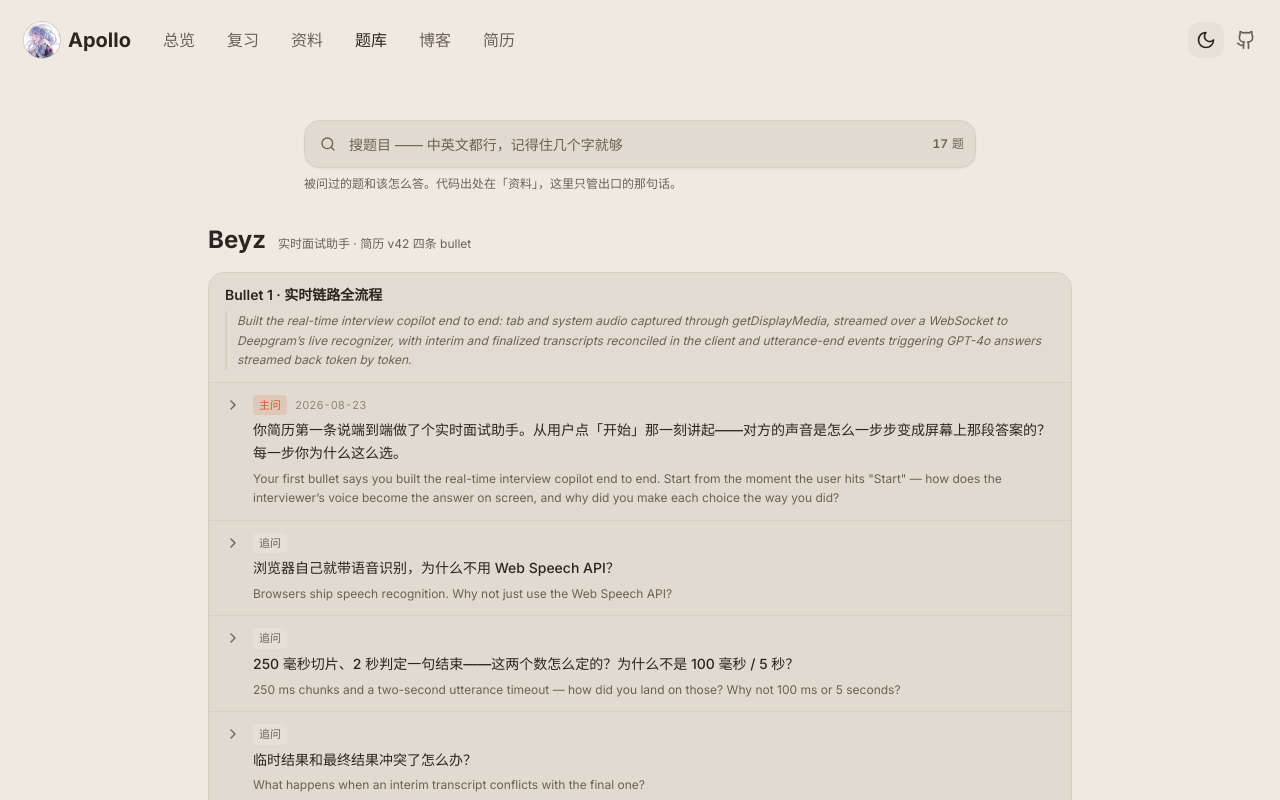
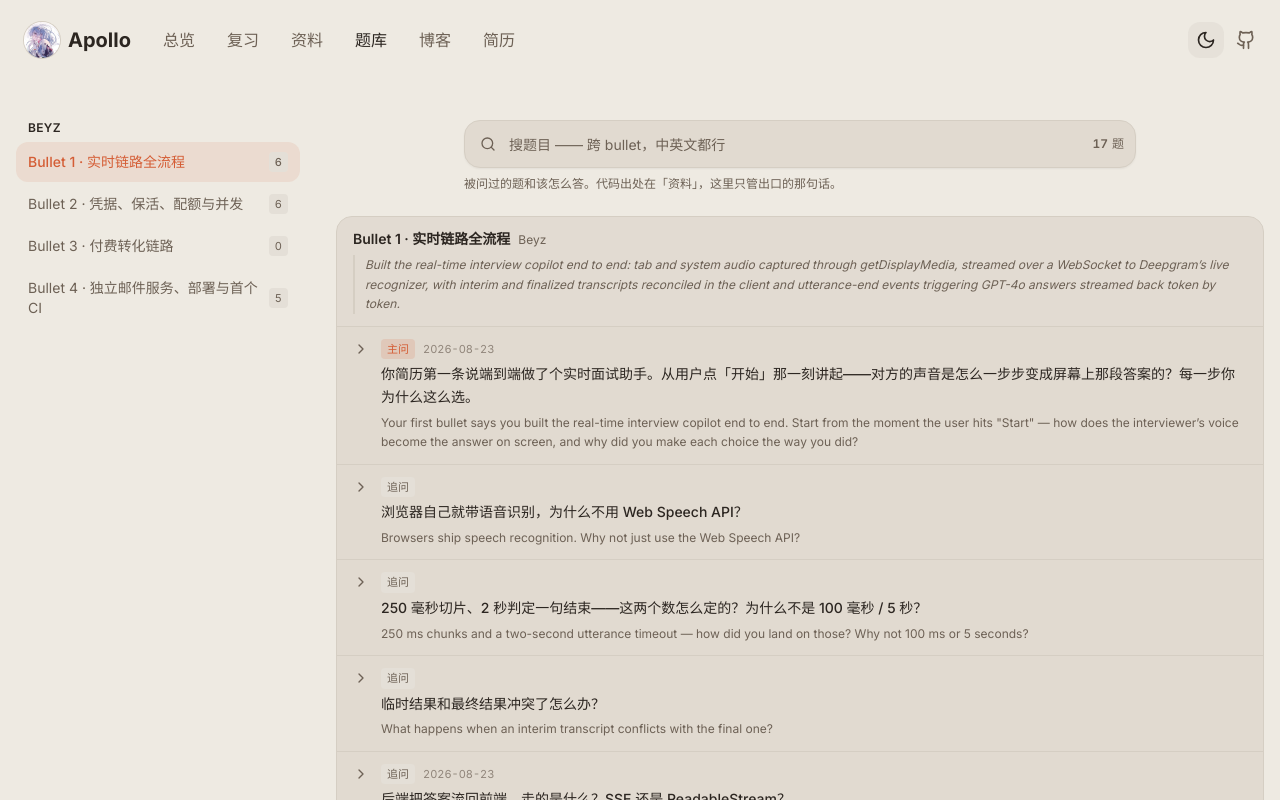
Before and after one commit to Fzgt/apollo, a React (Vite) app: page /questions in a window 1280 px wide. Shown: the top 800 px of the page. Built offline with nearby package versions, Linux system fonts and the light colour scheme.

Commit message:
feat: 题库改成左侧栏切 bullet，正文只显示选中的一条

```diff
--- a/src/pages/QuestionsPage.tsx
+++ b/src/pages/QuestionsPage.tsx
@@ -1,4 +1,5 @@
 import { useEffect, useMemo, useState } from 'react';
+import { useSearchParams } from 'react-router-dom';
 import { motion } from 'framer-motion';
 import { ChevronsDownUp, Search, SearchX, X } from 'lucide-react';
 import { QuestionRow } from '@/components/questions/QuestionRow';
@@ -14,16 +15,29 @@ interface Scored {
   hitEn?: number[];
 }
 
+/** 侧边栏和正文共用的一个格子：某家公司下的某条 bullet */
+interface Slot {
+  key: string;
+  sourceId: string;
+  sourceTitle: string;
+  sourceSubtitle?: string;
+  bulletId: string;
+  bulletTitle: string;
+  resume?: string;
+  rows: Scored[];
+  total: number;
+}
+
 /**
- * 一道题的命中：中文题干、英文题干、答案正文各算一次，取最高分。
- * 答案命中要打折——搜的是题目，答案只是兜底。
+ * 一道题的命中：中文题干、英文题干、搜索别名、答案正文各算一次，取最高分。
+ * 别名打小折，正文打大折——搜的是题目，正文只是兜底。
  */
 function scoreQuestion(question: Question, query: string): Scored | null {
   const zh = fuzzyMatch(query, question.q.zh);
   const en = question.q.en ? fuzzyMatch(query, question.q.en) : null;
+  const keys = question.keywords?.length ? fuzzyMatch(query, question.keywords.join(' ')) : null;
   // 正文只认精确子串：让它参与模糊匹配会把整个题库都捞回来
   const body = question.a.zh.toLowerCase().includes(query.trim().toLowerCase()) ? 140 : -Infinity;
-  const keys = question.keywords?.length ? fuzzyMatch(query, question.keywords.join(' ')) : null;
 
   const best = Math.max(
     zh?.score ?? -Infinity,
@@ -34,57 +48,78 @@ function scoreQuestion(question: Question, query: string): Scored | null {
 
   if (!Number.isFinite(best)) return null;
 
-  return {
-    question,
-    score: best,
-    hitZh: zh?.indices,
-    hitEn: en?.indices,
-  };
+  return { question, score: best, hitZh: zh?.indices, hitEn: en?.indices };
 }
 
 export default function QuestionsPage() {
+  const [searchParams, setSearchParams] = useSearchParams();
   const [query, setQuery] = useState('');
   const [openIds, setOpenIds] = useState<Set<string>>(() => new Set());
 
   const trimmed = query.trim();
+  const isFiltered = trimmed.length > 0;
 
-  /** 分组结构原样保留，只把不匹配的题摘掉；空掉的 bullet 不显示 */
-  const groups = useMemo(() => {
-    return questionSources.map((source) => ({
-      source,
-      bullets: source.bullets
-        .map((bullet) => {
-          if (!trimmed) {
-            return {
-              bullet,
-              rows: bullet.questions.map((question) => ({ question, score: 0 }) as Scored),
-            };
-          }
-          // bullet 标题命中时，整组都算命中——「bullet 4」这种搜法要能用
+  /** 所有格子。搜索时每个格子只留命中的题，用来在侧边栏标数 */
+  const slots = useMemo<Slot[]>(
+    () =>
+      questionSources.flatMap((source) =>
+        source.bullets.map((bullet) => {
+          const rows = !isFiltered
+            ? bullet.questions.map((question) => ({ question, score: 0 }) as Scored)
+            : (() => {
+                // bullet 标题命中时整组都算命中——「bullet 4」这种搜法要能用
                 const groupHit = fuzzyMatch(trimmed, `${source.title} ${bullet.title}`);
-          const rows = bullet.questions
-            .map((question) => scoreQuestion(question, trimmed) ?? (groupHit ? ({ question, score: groupHit.score - 40 } as Scored) : null))
+                return bullet.questions
+                  .map(
+                    (question) =>
+                      scoreQuestion(question, trimmed) ??
+                      (groupHit ? ({ question, score: groupHit.score - 40 } as Scored) : null)
+                  )
                   .filter((row): row is Scored => row !== null)
                   .sort((a, b) => b.score - a.score);
-          return { bullet, rows };
+              })();
+
+          return {
+            key: `${source.id}/${bullet.id}`,
+            sourceId: source.id,
+            sourceTitle: source.title,
+            sourceSubtitle: source.subtitle,
+            bulletId: bullet.id,
+            bulletTitle: bullet.title,
+            resume: bullet.resume,
+            rows,
+            total: bullet.questions.length,
+          };
         })
-        .filter((entry) => entry.rows.length > 0 || !trimmed),
-    })).filter((group) => group.bullets.length > 0);
-  }, [trimmed]);
-
-  const visibleCount = groups.reduce(
-    (sum, group) => sum + group.bullets.reduce((n, entry) => n + entry.rows.length, 0),
-    0
+      ),
+    [isFiltered, trimmed]
   );
 
-  const isFiltered = trimmed.length > 0;
+  const paramKey = searchParams.get('b');
+  const activeKey = slots.some((slot) => slot.key === paramKey) ? paramKey! : slots[0]?.key;
+
+  const selectSlot = (key: string) => {
+    const next = new URLSearchParams(searchParams);
+    next.set('b', key);
+    setSearchParams(next, { replace: true });
+  };
+
+  /**
+   * 不搜索时只看选中的那条 bullet；一旦搜索就跨 bullet 出结果——
+   * 否则搜到的东西在别的 bullet 下，屏幕上只会是一片空。
+   */
+  const shown = isFiltered
+    ? slots.filter((slot) => slot.rows.length > 0)
+    : slots.filter((slot) => slot.key === activeKey);
+
+  const hitCount = slots.reduce((sum, slot) => sum + slot.rows.length, 0);
 
   // 搜到唯一一条时直接展开，省一次点击
   useEffect(() => {
-    if (!isFiltered || visibleCount !== 1) return;
-    const only = groups.flatMap((g) => g.bullets.flatMap((b) => b.rows))[0];
+    if (!isFiltered || hitCount !== 1) return;
+    const only = slots.flatMap((slot) => slot.rows)[0];
     if (only) setOpenIds(new Set([only.question.id]));
-  }, [isFiltered, visibleCount, groups]);
+  }, [isFiltered, hitCount, slots]);
 
   const toggle = (id: string) =>
     setOpenIds((prev) => {
@@ -94,18 +129,90 @@ export default function QuestionsPage() {
       return next;
     });
 
+  /** 侧边栏一格。桌面竖排、手机横排滑动，样式差在容器上 */
+  const slotButton = (slot: Slot, variant: 'aside' | 'chip') => {
+    const active = !isFiltered && slot.key === activeKey;
+    const badge = isFiltered ? slot.rows.length : slot.total;
+
     return (
-    <div className="flex min-h-screen flex-col bg-background">
-      <div className="flex-1 pt-20 md:pt-24">
-        <div className="container mx-auto max-w-4xl px-4 sm:px-6 lg:px-4">
-          {/* 搜索条放页面正中最上方：进来第一件事就是找题 */}
-          <div className="pt-4 md:pt-6">
+      <button
+        key={slot.key}
+        type="button"
+        onClick={() => {
+          setQuery('');
+          selectSlot(slot.key);
+        }}
+        title={slot.bulletTitle}
+        className={cn(
+          'flex items-center gap-2 text-left transition-colors',
+          variant === 'aside'
+            ? 'w-full rounded-lg px-3 py-2.5 text-sm'
+            : 'shrink-0 rounded-full border px-3 py-1.5 text-xs',
+          active
+            ? variant === 'aside'
+              ? 'bg-primary/10 font-medium text-primary'
+              : 'border-primary/50 bg-primary/15 font-medium text-primary'
+            : variant === 'aside'
+              ? 'text-muted-foreground hover:bg-muted hover:text-foreground'
+              : 'border-border bg-muted/50 text-muted-foreground hover:bg-muted hover:text-foreground',
+          isFiltered && badge === 0 && 'opacity-40'
+        )}
+      >
+        <span className={cn('min-w-0 flex-1', variant === 'chip' && 'whitespace-nowrap')}>
+          {slot.bulletTitle}
+        </span>
+        <span
+          className={cn(
+            'shrink-0 rounded px-1.5 text-[11px] tabular-nums',
+            isFiltered && badge > 0
+              ? 'bg-primary/20 text-primary'
+              : 'bg-muted text-muted-foreground'
+          )}
+        >
+          {badge}
+        </span>
+      </button>
+    );
+  };
+
+  const grouped = questionSources.map((source) => ({
+    source,
+    slots: slots.filter((slot) => slot.sourceId === source.id),
+  }));
+
+  return (
+    <div className="min-h-screen bg-background">
+      <div className="pt-20 md:pt-24">
+        <div className="container mx-auto max-w-[1400px] px-4 sm:px-6 lg:px-4">
+          <div className="flex gap-8 py-4 sm:py-6">
+            {/* 侧边栏：钉在视口里，切 bullet 不用滚一屏 */}
+            <aside className="sticky top-[7.5rem] hidden h-[calc(100vh-8.5rem)] w-64 shrink-0 flex-col overflow-y-auto overscroll-contain pr-1 lg:flex lg:w-72">
+              <nav className="space-y-5 pb-4">
+                {grouped.map(({ source, slots: own }) => (
+                  <div key={source.id}>
+                    <p className="px-3 pb-1.5 text-xs font-semibold uppercase tracking-wide text-foreground">
+                      {source.title}
+                    </p>
+                    <div className="space-y-0.5">
+                      {own.map((slot) => slotButton(slot, 'aside'))}
+                    </div>
+                  </div>
+                ))}
+              </nav>
+            </aside>
+
+            <main className="min-w-0 flex-1">
+              {/* 小屏没有侧栏，bullet 横着排一行 */}
+              <div className="-mx-4 mb-4 flex gap-2 overflow-x-auto px-4 pb-1 lg:hidden">
+                {slots.map((slot) => slotButton(slot, 'chip'))}
+              </div>
+
               <div className="relative mx-auto max-w-2xl">
                 <Search className="pointer-events-none absolute left-4 top-1/2 size-4 -translate-y-1/2 text-muted-foreground" />
                 <input
                   value={query}
                   onChange={(event) => setQuery(event.target.value)}
-                placeholder="搜题目 —— 中英文都行，记得住几个字就够"
+                  placeholder="搜题目 —— 跨 bullet，中英文都行"
                   aria-label="搜索题目"
                   className="h-12 w-full rounded-xl border border-border bg-card pl-11 pr-24 text-sm text-foreground shadow-sm outline-none transition-colors placeholder:text-muted-foreground focus:border-foreground/40"
                 />
@@ -122,7 +229,7 @@ export default function QuestionsPage() {
                   )}
                   <span className="flex items-baseline gap-1 text-xs tabular-nums">
                     <motion.span
-                    key={visibleCount}
+                      key={isFiltered ? hitCount : questionCount}
                       initial={{ opacity: 0, y: -3 }}
                       animate={{ opacity: 1, y: 0 }}
                       className={cn(
@@ -130,7 +237,7 @@ export default function QuestionsPage() {
                         isFiltered ? 'text-foreground' : 'text-muted-foreground'
                       )}
                     >
-                    {visibleCount}
+                      {isFiltered ? hitCount : questionCount}
                     </motion.span>
                     <span className="text-muted-foreground">
                       {isFiltered ? `/ ${questionCount}` : '题'}
@@ -139,8 +246,12 @@ export default function QuestionsPage() {
                 </div>
               </div>
 
-            <div className="mx-auto mt-2 flex max-w-2xl items-center justify-between text-xs text-muted-foreground">
-              <span>被问过的题和该怎么答。代码出处在「资料」，这里只管出口的那句话。</span>
+              <div className="mx-auto mt-2 flex max-w-2xl items-center justify-between gap-3 text-xs text-muted-foreground">
+                <span className="min-w-0 truncate">
+                  {isFiltered
+                    ? '搜索跨全部 bullet；点左边任意一条即可退出搜索'
+                    : '被问过的题和该怎么答。代码出处在「资料」，这里只管出口的那句话。'}
+                </span>
                 {openIds.size > 0 && (
                   <button
                     type="button"
@@ -152,41 +263,33 @@ export default function QuestionsPage() {
                   </button>
                 )}
               </div>
+
+              <div className="space-y-4 py-6">
+                {shown.map((slot) => (
+                  <div
+                    key={slot.key}
+                    className="overflow-hidden rounded-xl border border-border bg-card"
+                  >
+                    <div className="border-b border-border bg-muted/30 px-4 py-3">
+                      <div className="flex items-baseline gap-2">
+                        <h2 className="text-sm font-semibold text-foreground">
+                          {slot.bulletTitle}
+                        </h2>
+                        <span className="text-xs text-muted-foreground">{slot.sourceTitle}</span>
                       </div>
-
-          <div className="space-y-10 py-8">
-            {groups.map(({ source, bullets }) => (
-              <section key={source.id}>
-                <div className="mb-4 flex items-baseline gap-3">
-                  <h2 className="text-xl font-bold text-foreground md:text-2xl">{source.title}</h2>
-                  {source.subtitle && (
-                    <p className="min-w-0 truncate text-xs text-muted-foreground">
-                      {source.subtitle}
+                      {slot.resume && (
+                        <p className="mt-1.5 border-l-2 border-border pl-2.5 text-xs italic leading-relaxed text-muted-foreground">
+                          {slot.resume}
                         </p>
                       )}
                     </div>
 
-                <div className="space-y-4">
-                  {bullets.map(({ bullet, rows }) => (
-                    <div
-                      key={bullet.id}
-                      className="overflow-hidden rounded-xl border border-border bg-card"
-                    >
-                      <div className="border-b border-border bg-muted/30 px-4 py-3">
-                        <h3 className="text-sm font-semibold text-foreground">{bullet.title}</h3>
-                        {bullet.resume && (
-                          <p className="mt-1.5 border-l-2 border-border pl-2.5 text-xs italic leading-relaxed text-muted-foreground">
-                            {bullet.resume}
-                          </p>
-                        )}
-                      </div>
-
-                      {rows.length === 0 ? (
-                        <p className="px-4 py-6 text-center text-xs text-muted-foreground">
+                    {slot.rows.length === 0 ? (
+                      <p className="px-4 py-8 text-center text-xs text-muted-foreground">
                         这条还没出过题
                       </p>
                     ) : (
-                        rows.map((row) => (
+                      slot.rows.map((row) => (
                         <QuestionRow
                           key={row.question.id}
                           question={row.question}
@@ -199,16 +302,15 @@ export default function QuestionsPage() {
                     )}
                   </div>
                 ))}
-                </div>
-              </section>
-            ))}
 
-            {isFiltered && visibleCount === 0 && (
+                {isFiltered && hitCount === 0 && (
                   <div className="flex flex-col items-center gap-2 py-16 text-muted-foreground">
                     <SearchX className="size-6" />
                     <p className="text-sm">没有匹配的题目</p>
                   </div>
                 )}
+              </div>
+            </main>
           </div>
         </div>
       </div>
```
Lines whose indentation alone changed are shown as unchanged.
